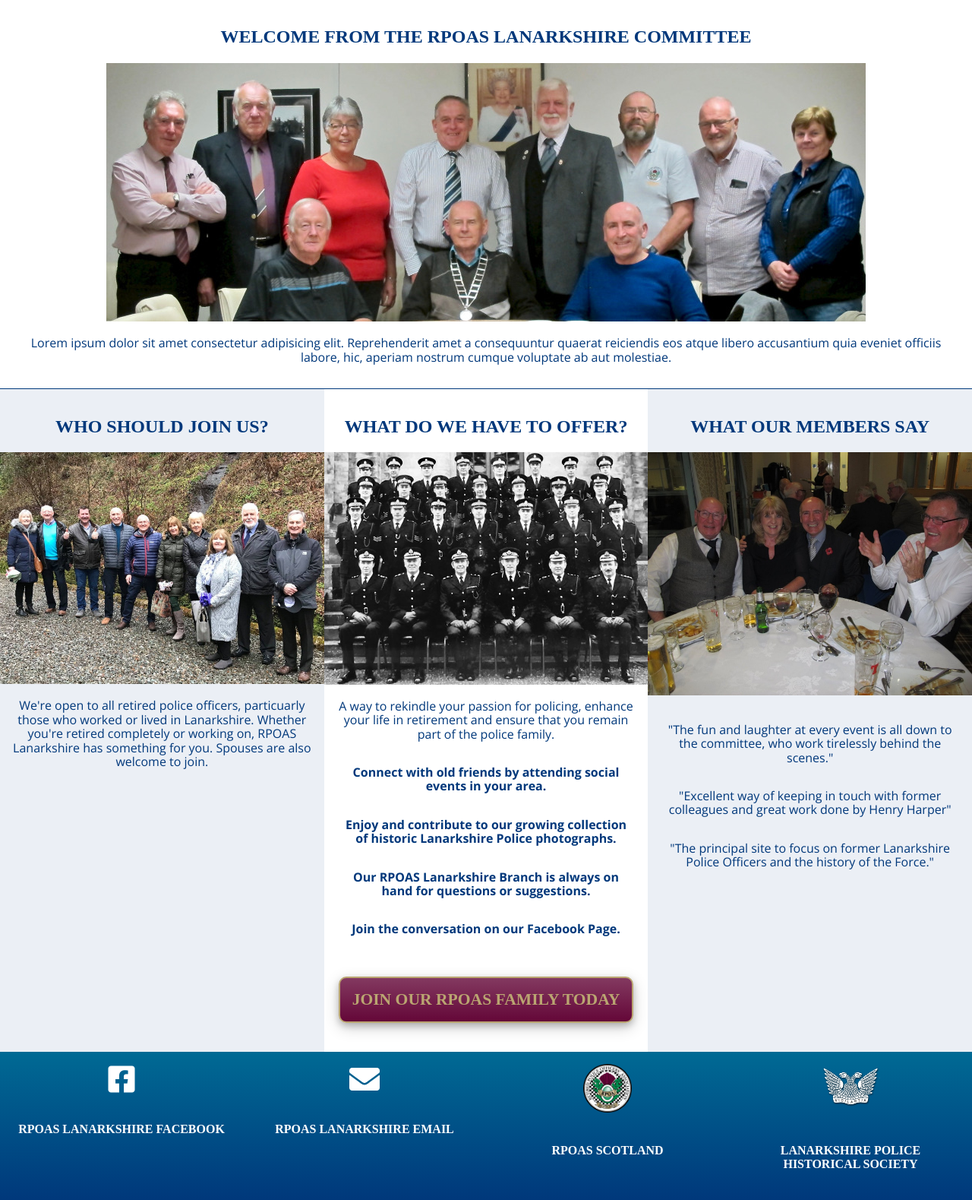
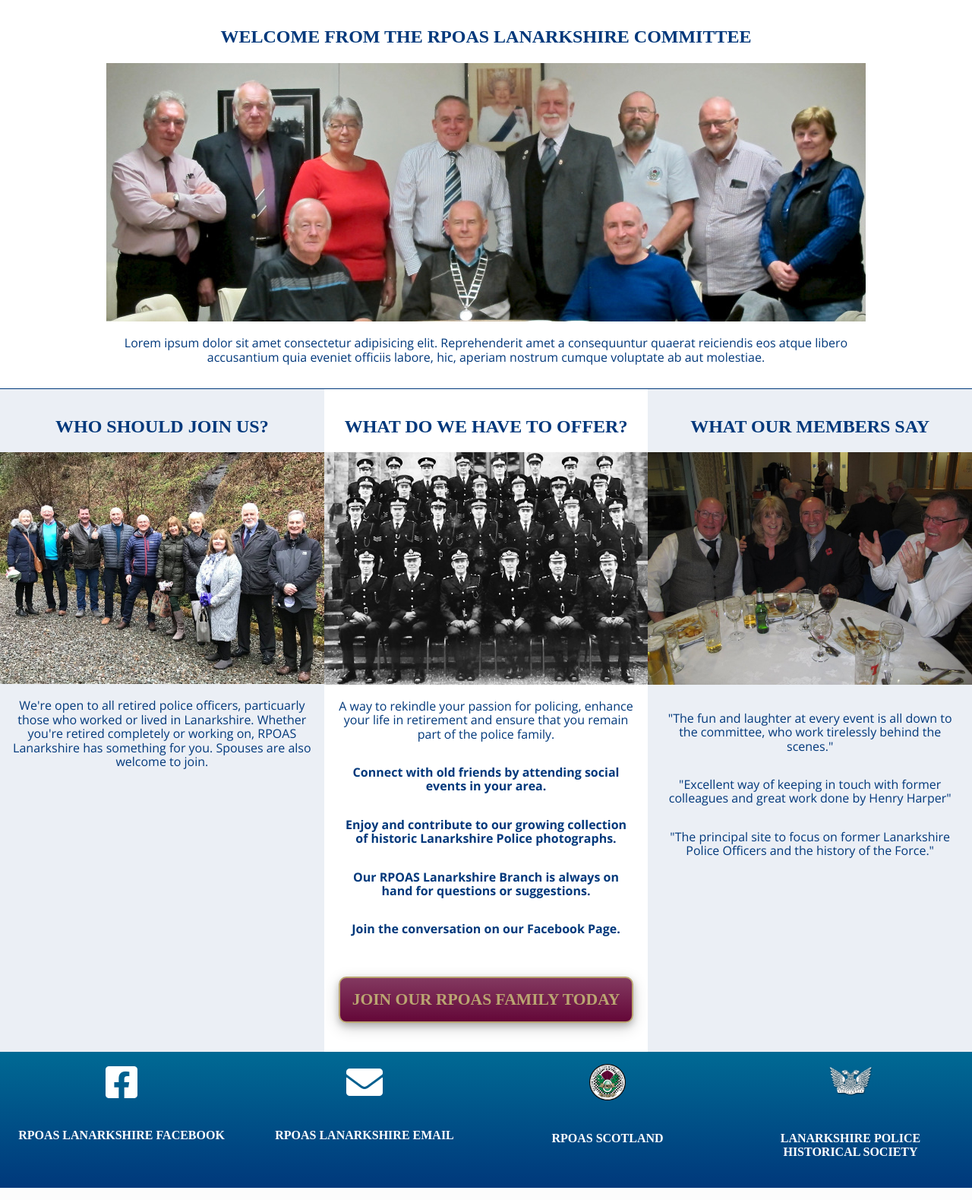
Before and after one commit to H4RP3RK/rpoas_lanarkshire, a Django app: page / in a window 1280 px wide. Shown: the part 519-2098 px from the top of the page at 76% size. Run offline with Django 3.2, Linux system fonts and the light colour scheme; some libraries are stand-ins or nearby versions.

Commit message:
fix(home): photo alignment

```diff
--- a/home/templates/home/index.html
+++ b/home/templates/home/index.html
@@ -74,7 +74,7 @@
     <h2 class="testimonials__heading">What Our Members Say</h2>
     <img
       class="home__image"
-      src="/media/drumpellier.jpg"
+      src="/media/drumpellier-min.jpg"
       alt="Drumpellier Golf Club Night"
     />
     <ul class="testimonials__list">
--- a/static/scss/components/_footer.scss
+++ b/static/scss/components/_footer.scss
@@ -6,6 +6,7 @@
   justify-content: center;
 
   &__container {
+    position: relative;
     text-align: center;
     vertical-align: bottom;
     padding-top: 1rem;
@@ -17,11 +18,11 @@
   }
 
   &__logo {
-        height: 4em;
+    height: 3em;
   }
 
   &__fa-logo {
-        font-size: 2.5em;
+    font-size: 3em;
     color: #ffffff;
   }
 
--- a/static/scss/components/_home.scss
+++ b/static/scss/components/_home.scss
@@ -5,6 +5,13 @@
 
 .welcome-image {
   background-color: var(--primary-1-tint);
+  width: 100%;
+
+  &__text {
+    max-width: 1000px;
+    margin-left: auto;
+    margin-right: auto;
+  }
 }
 
 .join-us {
--- a/static/scss/styles.css
+++ b/static/scss/styles.css
@@ -523,6 +523,7 @@ ul {
 }
 
 .footer__container {
+  position: relative;
   text-align: center;
   vertical-align: bottom;
   padding-top: 1rem;
@@ -536,11 +537,11 @@ ul {
 }
 
 .footer__logo {
-  height: 4em;
+  height: 3em;
 }
 
 .footer__fa-logo {
-  font-size: 2.5em;
+  font-size: 3em;
   color: #ffffff;
 }
 
@@ -792,6 +793,13 @@ ul {
 
 .welcome-image {
   background-color: var(--primary-1-tint);
+  width: 100%;
+}
+
+.welcome-image__text {
+  max-width: 1000px;
+  margin-left: auto;
+  margin-right: auto;
 }
 
 .join-us {
```
Also changed, not shown: media/drumpellier.jpg (deleted), 1 other file. Lines whose indentation alone changed are shown as unchanged.
